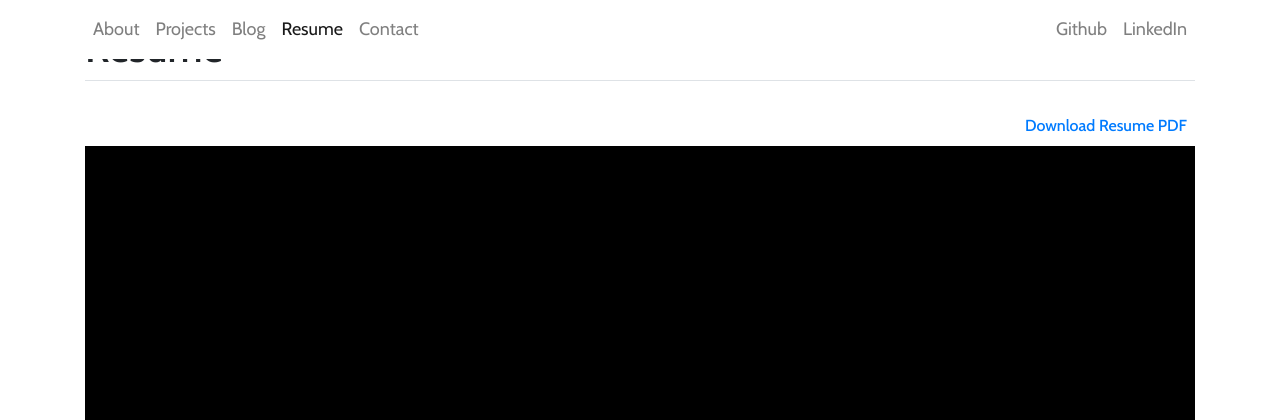
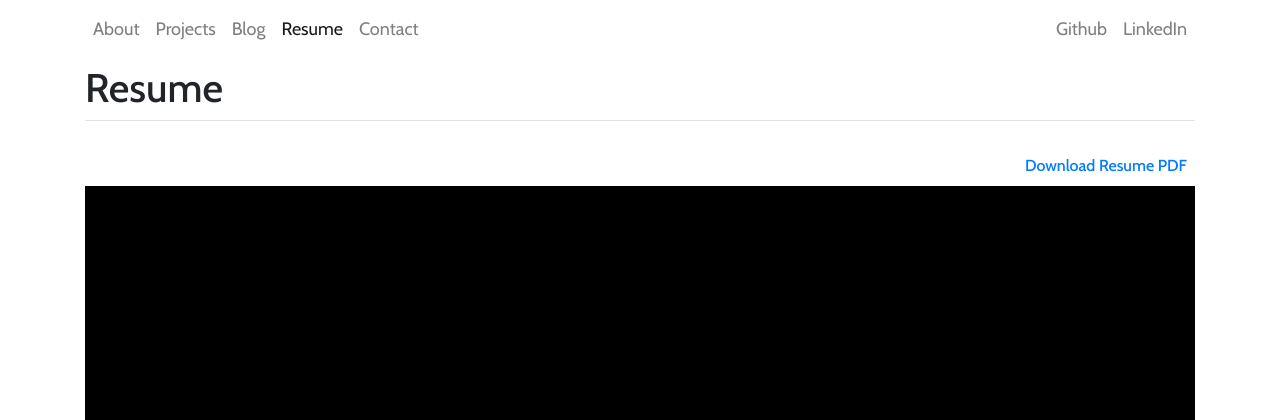
Before and after one commit to Mateaus/PersonalWebsite, a Django app: page /resume/ in a window 1280 px wide. Shown: the top 420 px of the page. Run offline with Django 3.2, Linux system fonts and the light colour scheme; parts of the project's set-up code (start-up, migrations or seed data) failed here and were passed over; some libraries are stand-ins or nearby versions.

Commit message:
Added extra top padding for both projects and resume view since navbar is now fixed.

```diff
--- a/personalwebsite/projects/templates/projects.html
+++ b/personalwebsite/projects/templates/projects.html
@@ -7,7 +7,7 @@
 {% endblock viewcss %}
 
 {% block content %}
-<div class="page-title border-bottom">
+<div class="page-title border-bottom" style="padding-top: 64px;">
     <h1 class="display-5 font-family-roboto">Projects</h1>
 </div>
 {% if all_projects %}
--- a/personalwebsite/resume/templates/resume/resume_view.html
+++ b/personalwebsite/resume/templates/resume/resume_view.html
@@ -2,7 +2,7 @@
 {% load static %}
 
 {% block content %}
-<div class="page-title border-bottom mt-4">
+<div class="page-title border-bottom" style="padding-top: 64px;">
     <h1 class="font-family-roboto font-medium">Resume</h1>
 </div>
 
```
